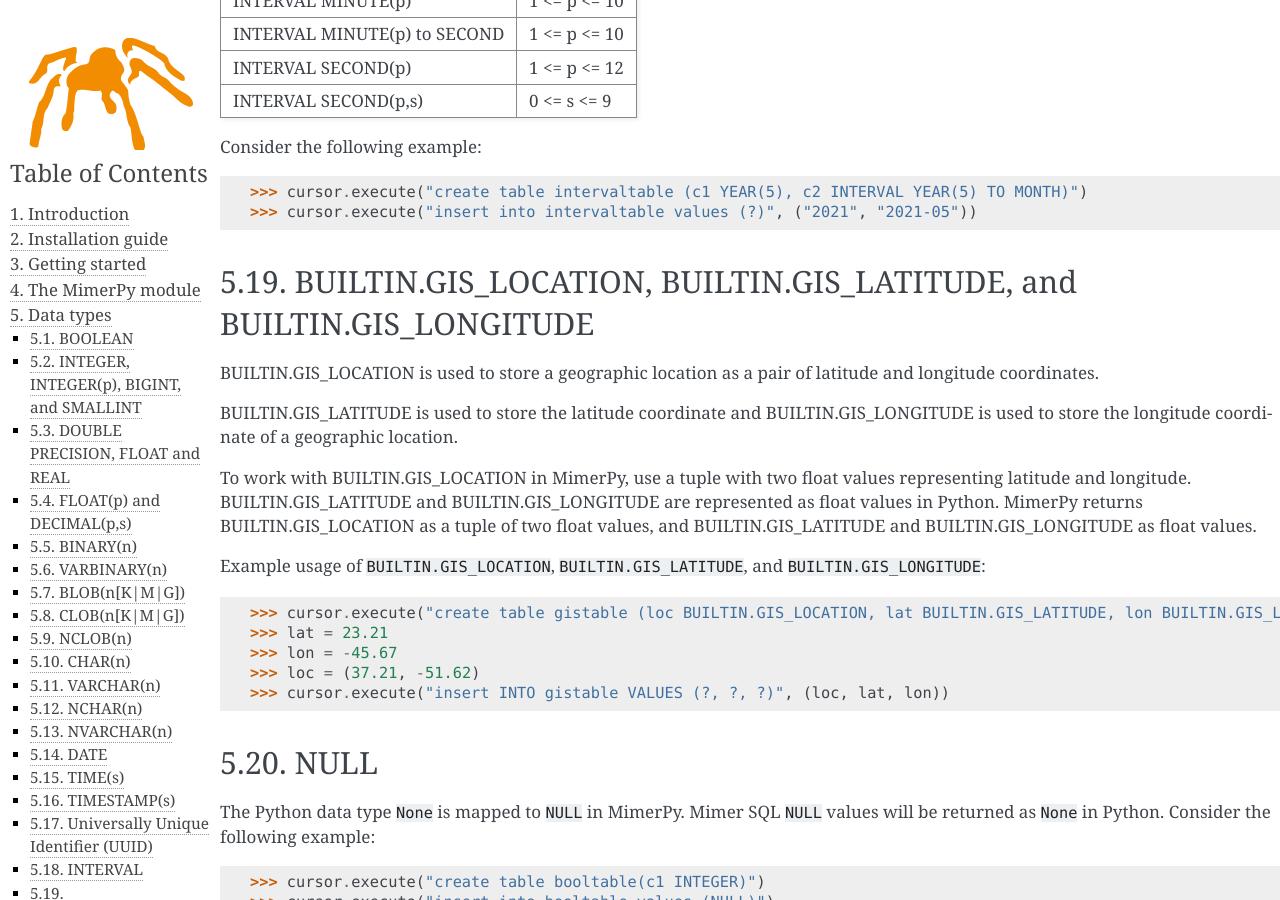
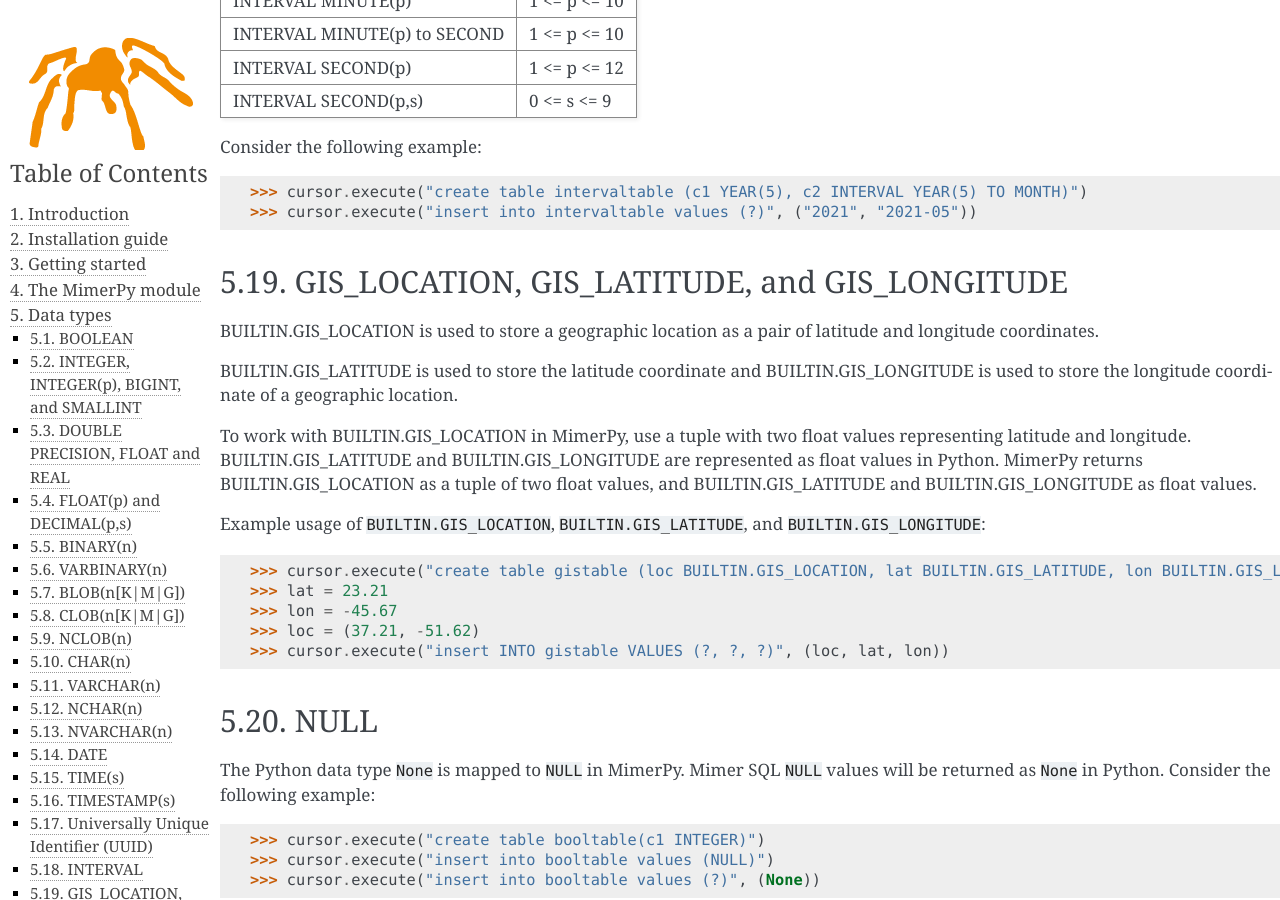
Before and after one commit to mimersql/MimerPy, a Sphinx documentation site: the page built from doc/datatypes.rst, in a window 1280 px wide and 900 px high, scrolled down 7277 px. Built offline with Sphinx 7.4.7, drawn with Linux system fonts in a browser that asks for light colours; some of the changed text lies outside the part shown.

Commit message:
Fixed doc warnings

```diff
--- a/doc/datatypes.rst
+++ b/doc/datatypes.rst
@@ -361,8 +361,8 @@ Consider the following example::
   >>> cursor.execute("insert into intervaltable values (?)", ("2021", "2021-05"))
 
 
-BUILTIN.GIS_LOCATION, BUILTIN.GIS_LATITUDE, and BUILTIN.GIS_LONGITUDE
-----------
+GIS_LOCATION, GIS_LATITUDE, and GIS_LONGITUDE
+------------------------------------------------------------------------
 BUILTIN.GIS_LOCATION is used to store a geographic location as a pair of latitude and longitude coordinates.
 
 BUILTIN.GIS_LATITUDE is used to store the latitude coordinate and BUILTIN.GIS_LONGITUDE is used
--- a/doc/installationguide.rst
+++ b/doc/installationguide.rst
@@ -56,11 +56,13 @@ To build MimerPy's source use the command:
 If you wish to install the release distribution manually, you can download it from `PyPI`_ and then use pip to install:
 
 To use the source distribution, use the command:
+
 .. code-block:: console
 
   $ python3 -m pip install mimerpy-<version>.tar.gz
 
 You can also use the pre-built wheel file using the command:
+
 .. code-block:: console
 
   $ python3 -m pip install mimerpy-<version>-py3-none-any.whl
```
